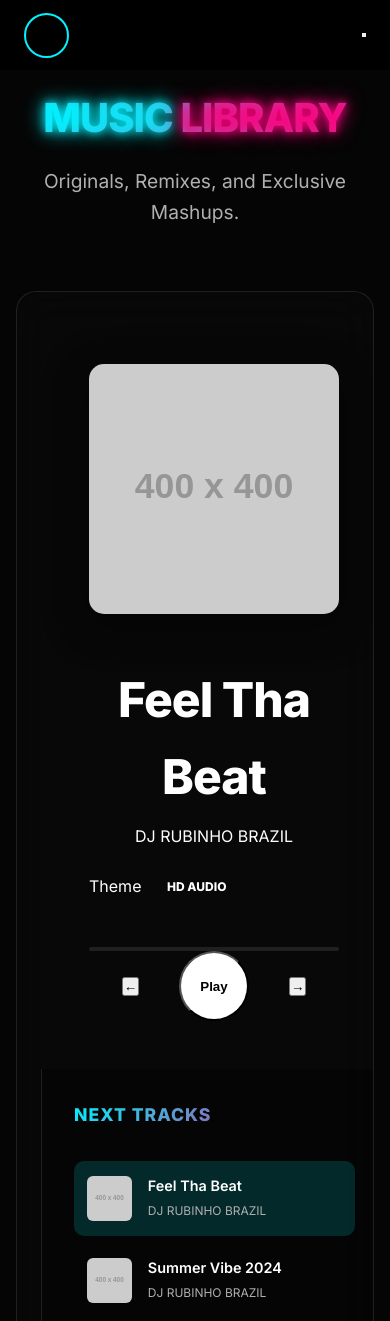
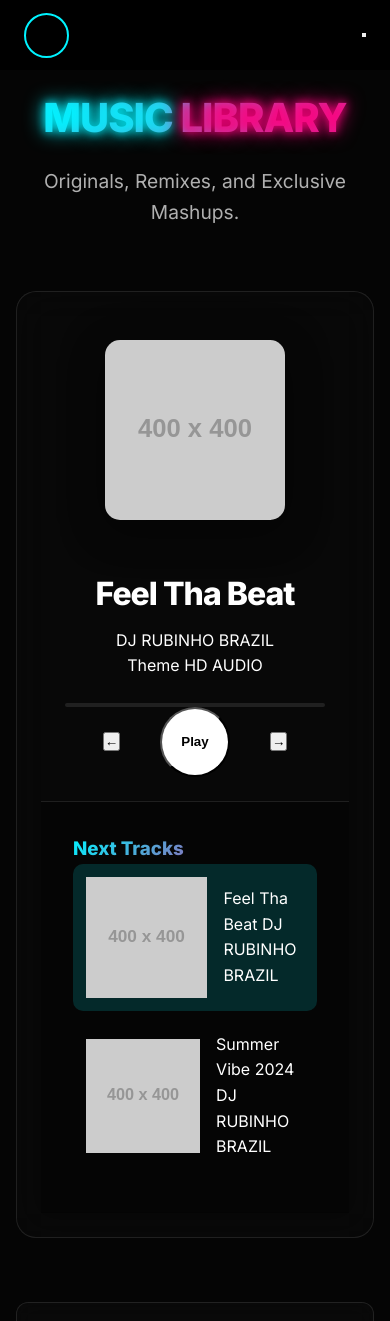
Before and after one commit to braziliandayitalia/RUBINHOBRAZIL.COM, an Astro site: page /music in a window 390 px wide. Shown: the top 1321 px of the page. Built offline with nearby package versions, Linux system fonts and the light colour scheme; Astro itself is replaced by a stand-in of ours; grey boxes are pictures that could not be loaded; placeholder pictures from the web are drawn by us.

Commit message:
Restore MusicPlayer with visualizer and new tracks
Reintroduced music player functionality with audio visualizer and updated music data.

```diff
--- a/src/components/MusicPlayer.astro
+++ b/src/components/MusicPlayer.astro
@@ -7,10 +7,7 @@ import music from '../data/music.json';
     <div class="now-playing">
       <div class="cover-wrapper">
         <img id="current-cover" src={music[0].cover} alt="Cover" />
-        <div class="waveform-overlay" id="waveform">
-          <div class="bar"></div><div class="bar"></div><div class="bar"></div><div class="bar"></div>
-          <div class="bar"></div><div class="bar"></div><div class="bar"></div><div class="bar"></div>
-        </div>
+        <canvas id="visualizer" class="visualizer-canvas"></canvas>
       </div>
       <div class="track-info">
         <h2 id="current-title">{music[0].title}</h2>
@@ -23,7 +20,7 @@ import music from '../data/music.json';
     </div>
 
     <div class="player-controls">
-      <audio id="main-audio" src={music[0].url}></audio>
+      <audio id="main-audio" src={music[0].url} crossOrigin="anonymous"></audio>
 
       <div class="progress-bar-container">
         <div id="progress-bar" class="progress-bar"></div>
@@ -58,8 +55,14 @@ import music from '../data/music.json';
 </div>
 
 <script>
-  // Script logic
   const musicData = [
+    {
+      "title": "Feel Tha Beat",
+      "artist": "DJ RUBINHO BRAZIL",
+      "url": "/music/feel-tha-beat.mp3",
+      "category": "Theme",
+      "cover": "https://placehold.co/400x400/111/00f3ff?text=Feel+Tha+Beat"
+    },
     {
       "title": "Summer Vibe 2024",
       "artist": "DJ RUBINHO BRAZIL",
@@ -73,22 +76,59 @@ import music from '../data/music.json';
       "url": "/music/techno-night-remix.mp3",
       "category": "Versions",
       "cover": "https://placehold.co/400x400/111/ff007f?text=Techno+Night"
-    },
-    {
-      "title": "Latino Fire Mashup",
-      "artist": "DJ RUBINHO BRAZIL",
-      "url": "/music/latino-fire.mp3",
-      "category": "Mashup",
-      "cover": "https://placehold.co/400x400/111/00f3ff?text=Latino+Fire"
     }
   ];
 
   let currentIndex = 0;
+  let audioCtx;
+  let analyser;
+  let source;
+
   const audio = document.getElementById('main-audio');
+  const canvas = document.getElementById('visualizer');
+  const canvasCtx = canvas.getContext('2d');
   const playBtn = document.getElementById('play-btn');
-  const waveform = document.getElementById('waveform');
   const progressBar = document.getElementById('progress-bar');
   const playlistItems = document.querySelectorAll('.playlist-item');
+
+  function initAudioContext() {
+    if (!audioCtx) {
+      audioCtx = new (window.AudioContext || window.webkitAudioContext)();
+      analyser = audioCtx.createAnalyser();
+      source = audioCtx.createMediaElementSource(audio);
+      source.connect(analyser);
+      analyser.connect(audioCtx.destination);
+      analyser.fftSize = 256;
+
+      canvas.width = canvas.offsetWidth;
+      canvas.height = canvas.offsetHeight;
+
+      draw();
+    }
+  }
+
+  function draw() {
+    const bufferLength = analyser.frequencyBinCount;
+    const dataArray = new Uint8Array(bufferLength);
+    analyser.getByteFrequencyData(dataArray);
+
+    const width = canvas.width;
+    const height = canvas.height;
+    canvasCtx.clearRect(0, 0, width, height);
+
+    const barWidth = (width / bufferLength) * 2;
+    let barHeight;
+    let x = 0;
+
+    for (let i = 0; i < bufferLength; i++) {
+      barHeight = (dataArray[i] / 255) * height * 0.8;
+      const hue = 120 - (i / bufferLength) * 120; // Green to Red
+      canvasCtx.fillStyle = `hsla(${hue}, 100%, 50%, 0.9)`;
+      canvasCtx.fillRect(x, (height / 2) - (barHeight / 2), barWidth, barHeight);
+      x += barWidth + 1;
+    }
+    requestAnimationFrame(draw);
+  }
 
   function loadTrack(index) {
     const track = musicData[index];
@@ -97,20 +137,19 @@ import music from '../data/music.json';
     document.getElementById('current-cover').src = track.cover;
     document.getElementById('current-category').textContent = track.category;
     audio.src = track.url;
-
     playlistItems.forEach(item => item.classList.remove('active'));
     playlistItems[index].classList.add('active');
   }
 
   playBtn.addEventListener('click', () => {
+    initAudioContext();
     if (audio.paused) {
+      if (audioCtx.state === 'suspended') audioCtx.resume();
       audio.play();
       playBtn.textContent = 'Pause';
-      waveform.classList.add('active');
     } else {
       audio.pause();
       playBtn.textContent = 'Play';
-      waveform.classList.remove('active');
     }
   });
 
@@ -124,7 +163,7 @@ import music from '../data/music.json';
     loadTrack(currentIndex);
     audio.play();
     playBtn.textContent = 'Pause';
-    waveform.classList.add('active');
+    initAudioContext();
   });
 
   document.getElementById('prev-btn').addEventListener('click', () => {
@@ -132,7 +171,7 @@ import music from '../data/music.json';
     loadTrack(currentIndex);
     audio.play();
     playBtn.textContent = 'Pause';
-    waveform.classList.add('active');
+    initAudioContext();
   });
 
   playlistItems.forEach(item => {
@@ -141,192 +180,33 @@ import music from '../data/music.json';
       loadTrack(currentIndex);
       audio.play();
       playBtn.textContent = 'Pause';
-      waveform.classList.add('active');
+      initAudioContext();
     });
   });
 </script>
 
 <style>
-  .music-player-container {
-    display: grid;
-    grid-template-columns: 1fr 300px;
-    gap: 0;
-    background: rgba(10, 10, 10, 0.6);
-    backdrop-filter: blur(20px);
-    border: 1px solid var(--glass-border);
-    border-radius: 20px;
-    overflow: hidden;
-    max-width: 1100px;
-    margin: 2rem auto;
-  }
-
-  .player-main {
-    padding: 3rem;
-    display: flex;
-    flex-direction: column;
-    gap: 3rem;
-  }
-
-  .now-playing {
-    display: flex;
-    gap: 3rem;
-    align-items: center;
-  }
-
-  .cover-wrapper {
-    position: relative;
-    width: 250px;
-    height: 250px;
-  }
-
-  .cover-wrapper img {
-    width: 100%;
-    height: 100%;
-    border-radius: 15px;
-    object-fit: cover;
-    box-shadow: 0 10px 40px rgba(0, 0, 0, 0.5);
-  }
-
-  .waveform-overlay {
-    position: absolute;
-    bottom: 15px;
-    left: 50%;
-    transform: translateX(-50%);
-    display: flex;
-    align-items: flex-end;
-    gap: 3px;
-    height: 40px;
-    opacity: 0;
-    transition: 0.5s;
-    background: rgba(0,0,0,0.5);
-    padding: 8px 15px;
-    border-radius: 20px;
-    backdrop-filter: blur(5px);
-  }
-
-  .waveform-overlay.active {
-    opacity: 1;
-  }
-
-  .bar {
-    width: 3px;
-    height: 5px;
-    background: var(--accent-cyan);
-    border-radius: 1px;
-  }
-
-  .active .bar {
-    animation: wave 1s infinite ease-in-out;
-  }
-
-  @keyframes wave {
-    0%, 100% { height: 5px; }
-    50% { height: 25px; }
-  }
-
-  .track-info h2 {
-    font-size: 3rem;
-    margin-bottom: 0.5rem;
-    letter-spacing: -1px;
-  }
-
-  .track-meta {
-    display: flex;
-    gap: 1rem;
-    align-items: center;
-    margin-top: 1.5rem;
-  }
-
-  .badge {
-    padding: 0.2rem 0.6rem;
-    border-radius: 4px;
-    font-size: 0.75rem;
-    font-weight: 800;
-  }
-
-  .progress-bar-container {
-    width: 100%;
-    height: 4px;
-    background: rgba(255, 255, 255, 0.1);
-    border-radius: 2px;
-    cursor: pointer;
-  }
-
-  .progress-bar {
-    height: 100%;
-    background: var(--accent-cyan);
-    box-shadow: 0 0 15px var(--accent-cyan);
-    width: 0%;
-  }
-
-  .control-btns {
-    display: flex;
-    justify-content: center;
-    gap: 2.5rem;
-    align-items: center;
-  }
-
-  .play-btn {
-    width: 70px;
-    height: 70px;
-    background: white;
-    color: black;
-    border-radius: 50%;
-    font-weight: 800;
-  }
-
-  .playlist-sidebar {
-    background: rgba(0, 0, 0, 0.4);
-    border-left: 1px solid var(--glass-border);
-    padding: 2rem;
-  }
-
-  .playlist-header h3 {
-    font-size: 1.1rem;
-    text-transform: uppercase;
-    letter-spacing: 1px;
-    margin-bottom: 2rem;
-  }
-
-  .playlist-item {
-    display: flex;
-    align-items: center;
-    gap: 1rem;
-    padding: 0.8rem;
-    border-radius: 10px;
-    cursor: pointer;
-    margin-bottom: 0.5rem;
-    transition: 0.3s;
-  }
-
-  .playlist-item:hover {
-    background: rgba(255, 255, 255, 0.05);
-  }
-
-  .playlist-item.active {
-    background: rgba(0, 243, 255, 0.15);
-  }
-
-  .item-visual img {
-    width: 45px;
-    height: 45px;
-    border-radius: 6px;
-    object-fit: cover;
-  }
-
-  .item-title {
-    display: block;
-    font-weight: 600;
-    font-size: 0.9rem;
-  }
-
-  .item-artist {
-    font-size: 0.75rem;
-    color: var(--text-secondary);
-  }
+  .music-player-container { display: grid; grid-template-columns: 1fr 300px; background: rgba(10, 10, 10, 0.6); backdrop-filter: blur(20px); border: 1px solid var(--glass-border); border-radius: 20px; overflow: hidden; max-width: 1100px; margin: 2rem auto; }
+  .player-main { padding: 3rem; display: flex; flex-direction: column; gap: 3rem; }
+  .now-playing { display: flex; gap: 3rem; align-items: center; }
+  .cover-wrapper { position: relative; width: 250px; height: 250px; border-radius: 15px; overflow: hidden; box-shadow: 0 10px 40px rgba(0, 0, 0, 0.5); }
+  .cover-wrapper img { width: 100%; height: 100%; object-fit: cover; }
+  .visualizer-canvas { position: absolute; top: 0; left: 0; width: 100%; height: 100%; z-index: 10; pointer-events: none; opacity: 0.8; }
+  .track-info h2 { font-size: 3rem; margin-bottom: 0.5rem; letter-spacing: -1px; }
+  .progress-bar-container { width: 100%; height: 4px; background: rgba(255, 255, 255, 0.1); border-radius: 2px; cursor: pointer; }
+  .progress-bar { height: 100%; background: var(--accent-cyan); box-shadow: 0 0 15px var(--accent-cyan); width: 0%; }
+  .control-btns { display: flex; justify-content: center; gap: 2.5rem; align-items: center; }
+  .play-btn { width: 70px; height: 70px; background: white; color: black; border-radius: 50%; font-weight: 800; }
+  .playlist-sidebar { background: rgba(0, 0, 0, 0.4); border-left: 1px solid var(--glass-border); padding: 2rem; }
+  .playlist-item { display: flex; align-items: center; gap: 1rem; padding: 0.8rem; border-radius: 10px; cursor: pointer; margin-bottom: 0.5rem; transition: 0.3s; }
+  .playlist-item.active { background: rgba(0, 243, 255, 0.15); }
 
   @media (max-width: 900px) {
     .music-player-container { grid-template-columns: 1fr; }
     .now-playing { flex-direction: column; text-align: center; }
+    .player-main { padding: 1.5rem; gap: 1.5rem; }
+    .track-info h2 { font-size: 2rem; }
+    .cover-wrapper { width: 180px; height: 180px; }
+    .playlist-sidebar { border-left: none; border-top: 1px solid var(--glass-border); }
   }
 </style>
```
